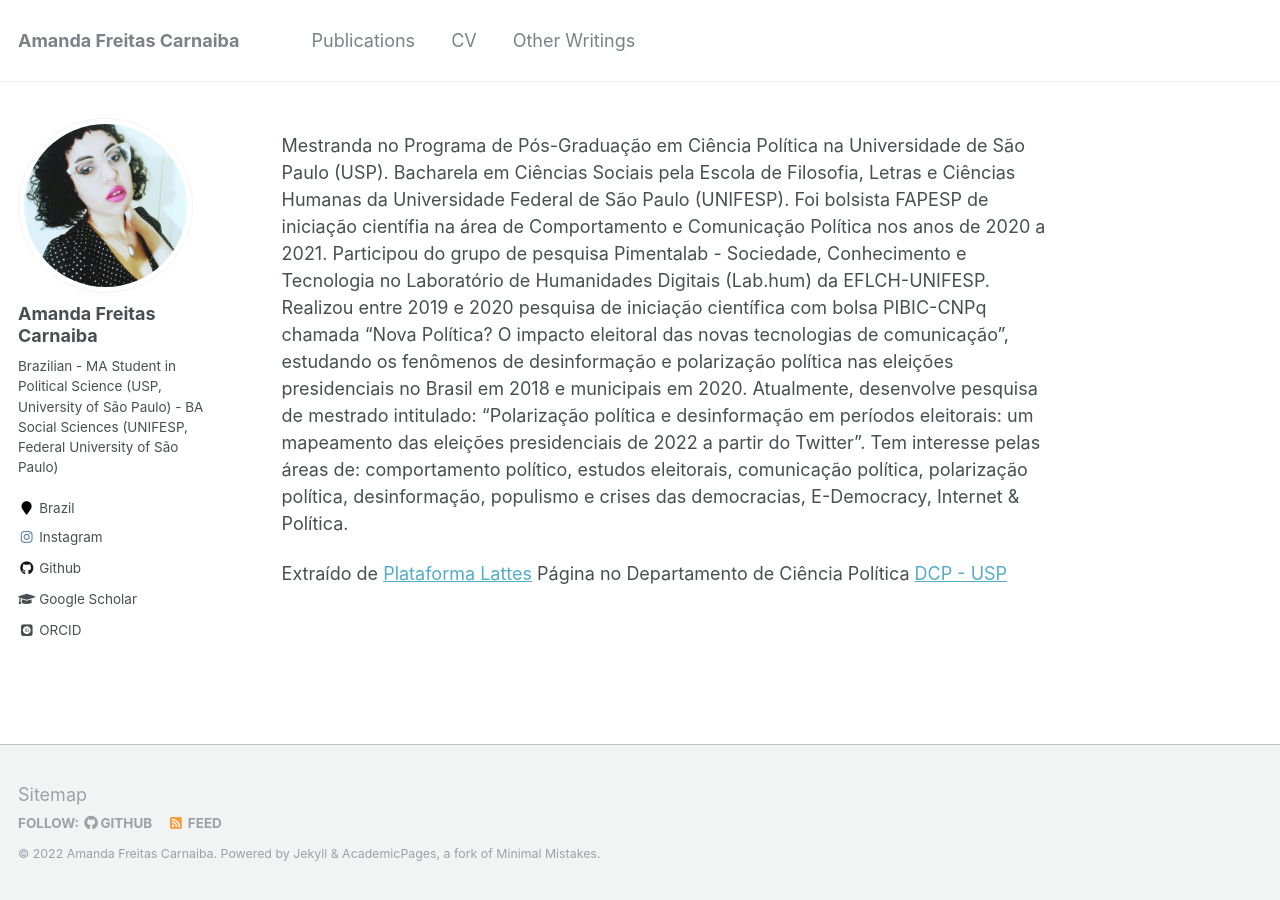
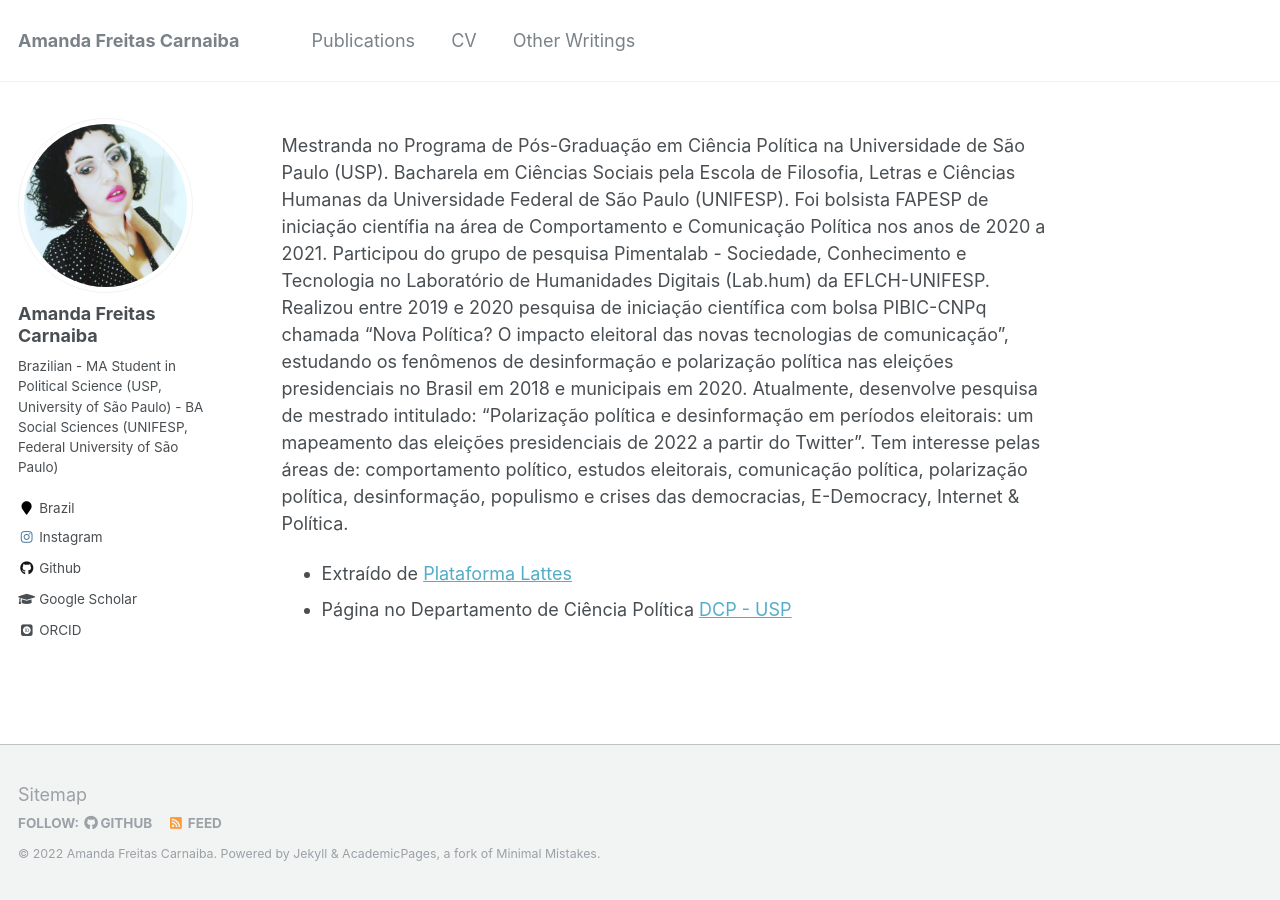
Before and after one commit to freitasamanda/freitasamanda.github.io, a Jekyll site: the page built from _pages/about.md, in a window 1280 px wide. Built offline with Jekyll 4.4.1, drawn with Linux system fonts in a browser that asks for light colours; some web fonts are replaced.

```diff
--- a/_pages/about.md
+++ b/_pages/about.md
@@ -9,5 +9,5 @@ redirect_from:
 ---
 Mestranda no Programa de Pós-Graduação em Ciência Política na Universidade de São Paulo (USP). Bacharela em Ciências Sociais pela Escola de Filosofia, Letras e Ciências Humanas da Universidade Federal de São Paulo (UNIFESP). Foi bolsista FAPESP de iniciação científia na área de Comportamento e Comunicação Política nos anos de 2020 a 2021. Participou do grupo de pesquisa Pimentalab - Sociedade, Conhecimento e Tecnologia no Laboratório de Humanidades Digitais (Lab.hum) da EFLCH-UNIFESP. Realizou entre 2019 e 2020 pesquisa de iniciação científica com bolsa PIBIC-CNPq chamada "Nova Política? O impacto eleitoral das novas tecnologias de comunicação", estudando os fenômenos de desinformação e polarização política nas eleições presidenciais no Brasil em 2018 e municipais em 2020. Atualmente, desenvolve pesquisa de mestrado intitulado: "Polarização política e desinformação em períodos eleitorais: um mapeamento das eleições presidenciais de 2022 a partir do Twitter". Tem interesse pelas áreas de: comportamento político, estudos eleitorais, comunicação política, polarização política, desinformação, populismo e crises das democracias, E-Democracy, Internet & Política.
 
-Extraído de [Plataforma Lattes](http://lattes.cnpq.br/1148124654034566)
-Página no Departamento de Ciência Política [DCP - USP](https://dcp.fflch.usp.br/amanda-freitas-carnaiba)
+* Extraído de [Plataforma Lattes](http://lattes.cnpq.br/1148124654034566)
+* Página no Departamento de Ciência Política [DCP - USP](https://dcp.fflch.usp.br/amanda-freitas-carnaiba)
```
